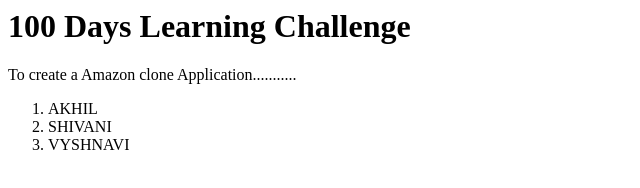
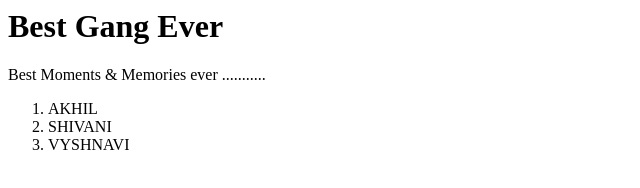
Before and after one commit to akhilbandi21/Amazon, a plain HTML site: page index.html in a window 1280 px wide. Shown: the whole page, without its empty margins (0-640 px from the left). Drawn offline with Linux system fonts and the light colour scheme.

Commit message:
second update

```diff
--- a/index.html
+++ b/index.html
@@ -4,8 +4,8 @@
 
 </head>
 <body>
-    <h1>100 Days Learning Challenge</h1>
-<p> To create a Amazon clone Application...........</p>
+    <h1>Best Gang Ever</h1>
+<p> Best Moments & Memories ever ...........</p>
 <ol>
 <li>AKHIL</li>
 <li>SHIVANI</li>
```
